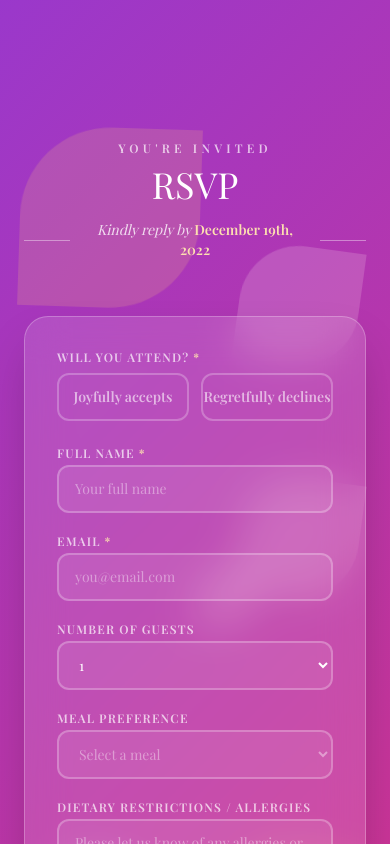
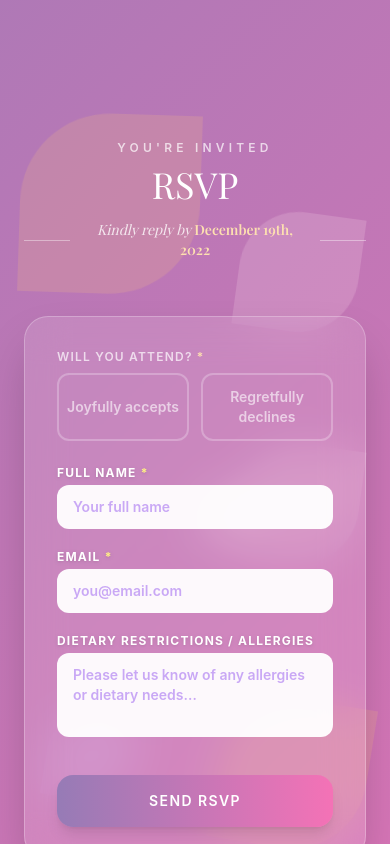
Before and after one commit to 12ripvanwinkle/Stebbie, a React (Vite) app: page / in a window 390 px wide. Shown: the part 800-1644 px from the top of the page. Built offline with nearby package versions, Linux system fonts and the light colour scheme; a web font is replaced by a local one.

Commit message:
adjusted the color scheme

```diff
--- a/src/Footer.jsx
+++ b/src/Footer.jsx
@@ -4,8 +4,8 @@ const Footer = () => {
   return (
     <footer className="relative py-24 overflow-hidden text-center text-white">
       <div className="text-4xl mb-4">🌸</div>
-      <h2 className="font-serif italic text-3xl mb-2">Barbie & Ken</h2>
-      <p className="font text-violet-700 text-md tracking-widest uppercase">14th June 2025 · Barbie House, Barbie world</p>
+      <h2 className="font-serif italic text-violet-900 text-3xl mb-2">Barbie & Ken</h2>
+      <p className="font text-lilac-700 text-md tracking-widest text-white uppercase">14th June 2025 · Barbie House, Barbie world</p>
       <p className="font-sans text-white/50 text-xs mt-6">Made with Code ♡</p>
     </footer>
   )
--- a/src/Navbar.jsx
+++ b/src/Navbar.jsx
@@ -54,7 +54,7 @@ const Navbar = () => {
             </nav>
 
             {/* RSVP Button */}
-            <a href="#contact" className='contact-btn group'>
+            <a href="#rsvp" className='contact-btn group'>
                 <div className="inner">
                     <span>RSVP</span>
                 </div>
--- a/src/constants/index.js
+++ b/src/constants/index.js
@@ -13,7 +13,7 @@ const navlinks = [
     },
     {
         name: "Honeymoon Fund",
-        link: "#fund",
+        link: "#gifts",
     },
     {
         name: "FAQs",
--- a/src/index.css
+++ b/src/index.css
@@ -2,7 +2,30 @@
 @import "tailwindcss";
 
 @theme{
-  --color-violet-50: #f5f0ff;
+  --color-lilac-50: #f9f5ff;
+  --color-lilac-100: #f0e6ff;
+  --color-lilac-200: #e0ccff;
+  --color-lilac-300: #c9a8f5;
+  --color-lilac-400: #b07fe0;
+  --color-lilac-500: #967bb6;
+  --color-lilac-600: #7d5fa0;
+
+  --color-babypink-50: #fff5f9;
+  --color-babypink-100: #ffe6f0;
+  --color-babypink-200: #ffcce0;
+  --color-babypink-300: #ffaacf;
+  --color-babypink-400: #f98dbb;
+  --color-babypink-500: #f472b6;
+  --color-babypink-600: #db5fa3;
+
+  --color-lavender-50: #fdf5fb;
+  --color-lavender-100: #f9e8f7;
+  --color-lavender-200: #f3d0f0;
+  --color-lavender-300: #e8b4e8;
+  --color-lavender-400: #d896d8;
+  --color-lavender-500: #c478c4;
+
+    --color-violet-50: #f5f0ff;
   --color-violet-100: #ede0ff;
   --color-violet-200: #d8bfff;
   --color-violet-300: #b891fa;
@@ -25,8 +48,8 @@
   --color-softserve-400: #f9a825;
   --color-softserve-500: #e08f00;
 
-  --color-cream: #fdf6ee;
-  --color-parchment: #faf0e6;
+  --color-cream: #fdf5fc;
+  --color-parchment: #f7edf6;
 
   --font-serif: "Playfair Display", serif;
   --font: "Lato", sans-serif;
@@ -34,29 +57,34 @@
 
 /* Base */
 body {
-  background-color: #fdf6ee;
+  background-color: #fdf5fc;
   font-family: 'Playfair Display', serif;
+  color: #7d5fa0;
+}
+
+html {
+  scroll-behavior: smooth;
 }
 
 /* Gradients */
 .gradient-hero {
-  background: linear-gradient(135deg, #7c3aed 0%, #f0326a 45%, #fcc97a 100%);
+  background: linear-gradient(135deg, #967bb6 0%, #f472b6 45%, #e8b4e8 100%);
 }
 
 .gradient-section {
-  background: linear-gradient(160deg, #f5f0ff 0%, #fff0f5 60%, #fef9f0 100%);
+  background: linear-gradient(160deg, #f9f5ff 0%, #fff5f9 60%, #fdf5fb 100%);
 }
 
 .gradient-card {
-  background: linear-gradient(135deg, #ede0ff 0%, #ffe0ec 100%);
+  background: linear-gradient(135deg, #f0e6ff 0%, #ffe6f0 100%);
 }
 
 .gradient-btn {
-  background: linear-gradient(90deg, #7c3aed, #f0326a);
+  background: linear-gradient(90deg, #967bb6, #f472b6);
 }
 
 .gradient-btn:hover {
-  background: linear-gradient(90deg, #6d28d9, #d41453);
+  background: linear-gradient(90deg, #7d5fa0, #db5fa3);
 }
 
 /* Floating petals */
@@ -82,7 +110,7 @@ body {
 }
 
 .nav-link:hover {
-  color: #f0326a;
+  color: #f472b6;
 }
 
 /* Section animation */
@@ -112,18 +140,24 @@ textarea,
 select {
   outline: none;
   transition: border-color 0.2s, box-shadow 0.2s;
+  color: #7d5fa0;
+}
+
+input::placeholder,
+textarea::placeholder {
+  color: #c9a8f5;
 }
 
 input:focus,
 textarea:focus,
 select:focus {
-  border-color: #b891fa !important;
-  box-shadow: 0 0 0 3px rgba(184, 145, 250, 0.18);
+  border-color: #c9a8f5 !important;
+  box-shadow: 0 0 0 3px rgba(201, 168, 245, 0.18);
 }
 
 /* Timeline */
 .timeline-dot {
-  background: linear-gradient(135deg, #7c3aed, #f0326a);
+  background: linear-gradient(135deg, #967bb6, #f472b6);
 }
 
 /* Copy pill */
@@ -160,8 +194,8 @@ select:focus {
           @apply relative;
 
           span {
-            @apply transition-colors duration-300  text-base md:text-xl;
-            color: var(--color-softserve-100);
+            @apply transition-colors duration-300 text-base md:text-xl;
+            color: var(--color-lavender-100);
           }
 
           .underline {
@@ -178,12 +212,11 @@ select:focus {
   .inner {
     @apply px-5 py-2 rounded-lg transition-colors duration-300;
 
-    /* Use theme colors instead of hard-coded white/black/orange */
-    background-color: var(--color-flamingo-500);
-    color: var(--color-black, #000);
+    background-color: var(--color-babypink-500);
+    color: #fff;
 
     &:hover {
-      background-color: var(--color-violet-500);
+      background-color: var(--color-lilac-500);
       color: var(--color-cream);
     }
 
@@ -197,6 +230,7 @@ select:focus {
   }
 }
 }
+
 /* For The logo image */
 .logo-img {
   width: 100%;
@@ -217,6 +251,7 @@ select:focus {
     max-width: 120px;
   }
 }
+
 /* Gradient wrapper fade-out into cream */
 .gradient-hero-wrapper::after {
   content: '';
--- a/src/sections/Hero.jsx
+++ b/src/sections/Hero.jsx
@@ -19,7 +19,7 @@ const Hero = () => {
                 Together with their families
             </p>
             <h1 className="font-serif text-white text-6xl md:text-8xl leading-tight mb-4">
-                Barbie <br/><span className="italic text-softserve-200">&amp;</span><br/>Ken
+                Barbie <br/><span className="italic text-lavender-200">&amp;</span><br/>Ken
             </h1>
             <p className="font text-white/90 text-sm tracking-widest uppercase mt-4">
                 Request the honour of your presence
--- a/src/sections/RSVP.jsx
+++ b/src/sections/RSVP.jsx
@@ -1,16 +1,45 @@
 import React from 'react'
-import { useState, } from 'react';
+import { useState } from 'react';
 import { petals } from '../constants';
 
+const GOOGLE_SHEET_URL = 'https://script.google.com/macros/s/AKfycby8gbzzSd_sM5dwFRa7fhsP-Pd9wPNq7FJBrXo3m2AUDOkZG8nqns0HHWsHfnqgGuCgXw/exec';
+
 const RSVP = () => {
-  const [form, setForm] = useState({ name: '', email: '', guests: '1', meal: '', dietary: '', attending: '' });
+  const [form, setForm] = useState({
+    name: '', email: '', guests: '1',
+    meal: '', dietary: '', attending: ''
+  });
   const [submitted, setSubmitted] = useState(false);
+  const [loading,   setLoading]   = useState(false);
+  const [error,     setError]     = useState('');
+
   const set = (k, v) => setForm(p => ({ ...p, [k]: v }));
 
-  const submit = () => {
-    if (!form.name || !form.email || !form.attending) return alert('Please fill in all required fields.');
-    setSubmitted(true);
+  const submit = async () => {
+    if (!form.name || !form.email || !form.attending) {
+      setError('Please fill in all required fields.');
+      return;
+    }
+
+    setLoading(true);
+    setError('');
+
+    try {
+      await fetch(GOOGLE_SHEET_URL, {
+        method:  'POST',
+        mode:    'no-cors',
+        headers: { 'Content-Type': 'application/json' },
+        body:    JSON.stringify(form),
+      });
+      setSubmitted(true);
+    } catch (err) {
+      setError('Something went wrong. Please try again.');
+    } finally {
+      setLoading(false);
+    }
   };
+
+  const isAccepting = form.attending === 'Joyfully accepts';
 
   return (
     <section className="relative py-24 overflow-hidden" id="rsvp">
@@ -33,7 +62,7 @@ const RSVP = () => {
 
         {/* ── Header ── */}
         <div className="text-center mb-14">
-          <p className="font text-white/70 text-xs tracking-[0.35em] uppercase font-semibold mb-2">
+          <p className="font-sans text-white/70 text-xs tracking-[0.35em] uppercase font-semibold mb-2">
             You're Invited
           </p>
           <h2 className="font-serif text-white text-4xl md:text-5xl">
@@ -42,7 +71,10 @@ const RSVP = () => {
           <div className="mt-4 flex items-center justify-center gap-4">
             <span className="h-px w-12 bg-white/40" />
             <p className="font-serif italic text-white/80 text-sm">
-              Kindly reply by <strong className="not-italic font-semibold text-softserve-200">December 19th, 2022</strong>
+              Kindly reply by{' '}
+              <strong className="not-italic font-semibold text-softserve-200">
+                December 19th, 2022
+              </strong>
             </p>
             <span className="h-px w-12 bg-white/40" />
           </div>
@@ -50,23 +82,50 @@ const RSVP = () => {
 
         {/* ── Success State ── */}
         {submitted ? (
-          <div className="text-center py-16 px-8 rounded-3xl shadow-2xl"
-            style={{ background: 'rgba(255,255,255,0.15)', backdropFilter: 'blur(16px)', border: '1px solid rgba(255,255,255,0.3)' }}>
-            <div className="text-5xl mb-4">💌</div>
-            <h3 className="font-serif text-3xl text-white mb-2">Thank you, {form.name}!</h3>
-            <p className="font text-white/70 text-sm">
-              We've received your RSVP and can't wait to celebrate with you.
-            </p>
+          <div
+            className="text-center py-16 px-8 rounded-3xl shadow-2xl"
+            style={{
+              background:    'rgba(255,255,255,0.15)',
+              backdropFilter:'blur(16px)',
+              border:        '1px solid rgba(255,255,255,0.3)',
+            }}
+          >
+            {isAccepting ? (
+              <>
+                <div className="text-5xl mb-4">🎉</div>
+                <h3 className="font-serif text-3xl text-white mb-2">
+                  See you there, {form.name}!
+                </h3>
+                <p className="font-sans text-white/70 text-sm">
+                  We're so excited to celebrate with you. Get ready for a night to remember! 💕
+                </p>
+              </>
+            ) : (
+              <>
+                <div className="text-5xl mb-4">🥹</div>
+                <h3 className="font-serif text-3xl text-white mb-2">
+                  We'll miss you, {form.name}.
+                </h3>
+                <p className="font-sans text-white/70 text-sm">
+                  We're sad you can't make it, but we're grateful you let us know. You'll be with us in spirit. 🤍
+                </p>
+              </>
+            )}
           </div>
 
         ) : (
 
           /* ── Form Card ── */
-          <div className="rounded-3xl shadow-2xl p-8 md:p-12"
-            style={{ background: 'rgba(255,255,255,0.12)', backdropFilter: 'blur(20px)', border: '1px solid rgba(255,255,255,0.25)' }}>
-
+          <div
+            className="rounded-3xl shadow-2xl p-8 md:p-12"
+            style={{
+              background:    'rgba(255,255,255,0.12)',
+              backdropFilter:'blur(20px)',
+              border:        '1px solid rgba(255,255,255,0.25)',
+            }}
+          >
             {/* Attending toggle */}
-            <label className="block font text-xs text-white/70 tracking-widest uppercase font-semibold mb-2">
+            <label className="block font-sans text-xs text-white/70 tracking-widest uppercase font-semibold mb-2">
               Will you attend? <span className="text-softserve-200">*</span>
             </label>
             <div className="flex gap-3 mb-6">
@@ -74,74 +133,42 @@ const RSVP = () => {
                 <button
                   key={opt}
                   onClick={() => set('attending', opt)}
-                  className="flex-1 py-3 rounded-xl border-2 font text-sm font-semibold transition-all"
+                  className="flex-1 py-3 rounded-xl border-2 font-sans text-sm font-semibold transition-all"
                   style={form.attending === opt
                     ? { borderColor: '#fcc97a', background: 'rgba(252,201,122,0.2)', color: '#fcc97a' }
-                    : { borderColor: 'rgba(255,255,255,0.25)', color: 'rgba(255,255,255,0.6)' }}
+                    : { borderColor: 'rgba(255,255,255,0.25)', color: 'rgba(255,255,255,0.6)' }
+                  }
                 >
                   {opt}
                 </button>
               ))}
             </div>
 
-            {/* Grid fields */}
+            {/* Name & Email */}
             <div className="grid grid-cols-1 md:grid-cols-2 gap-5">
               {[
-                { label: 'Full Name',    key: 'name',  type: 'text',  placeholder: 'Your full name',  required: true },
-                { label: 'Email',        key: 'email', type: 'email', placeholder: 'you@email.com',   required: true },
+                { label: 'Full Name', key: 'name',  type: 'text',  placeholder: 'Your full name', required: true },
+                { label: 'Email',     key: 'email', type: 'email', placeholder: 'you@email.com',  required: true },
               ].map(({ label, key, type, placeholder, required }) => (
                 <div key={key}>
-                  <label className="block font text-xs text-white/70 tracking-widest uppercase font-semibold mb-1">
-                    {label} {required && <span className="text-softserve-200">*</span>}
+                  <label className="block font-sans text-xs text-white tracking-widest uppercase font-bold mb-1 drop-shadow">
+                    {label} {required && <span className="text-yellow-200">*</span>}
                   </label>
                   <input
                     type={type}
                     value={form[key]}
                     onChange={e => set(key, e.target.value)}
                     placeholder={placeholder}
-                    className="w-full rounded-xl px-4 py-3 font text-sm text-white placeholder-white/40 bg-transparent border-2 outline-none focus:border-softserve-300 transition-all"
-                    style={{ borderColor: 'rgba(255,255,255,0.25)', background: 'rgba(255,255,255,0.08)' }}
+                    className="w-full rounded-xl px-4 py-3 font-sans text-sm font-semibold text-gray-800 placeholder-gray-400 border-0 outline-none transition-all"
+                    style={{ background: 'rgba(255,255,255,0.95)' }}
                   />
                 </div>
               ))}
-
-              {/* Guests */}
-              <div>
-                <label className="block font text-xs text-white/70 tracking-widest uppercase font-semibold mb-1">
-                  Number of Guests
-                </label>
-                <select
-                  value={form.guests}
-                  onChange={e => set('guests', e.target.value)}
-                  className="w-full rounded-xl px-4 py-3 font text-sm outline-none transition-all"
-                  style={{ borderColor: 'rgba(255,255,255,0.25)', background: 'rgba(255,255,255,0.08)', color: '#fff', border: '2px solid rgba(255,255,255,0.25)' }}
-                >
-                  {['1', '2', '3', '4'].map(n => <option key={n} style={{ color: '#374151' }}>{n}</option>)}
-                </select>
-              </div>
-
-              {/* Meal */}
-              <div>
-                <label className="block font text-xs text-white/70 tracking-widest uppercase font-semibold mb-1">
-                  Meal Preference
-                </label>
-                <select
-                  value={form.meal}
-                  onChange={e => set('meal', e.target.value)}
-                  className="w-full rounded-xl px-4 py-3 font text-sm outline-none transition-all"
-                  style={{ borderColor: 'rgba(255,255,255,0.25)', background: 'rgba(255,255,255,0.08)', color: form.meal ? '#fff' : 'rgba(255,255,255,0.4)', border: '2px solid rgba(255,255,255,0.25)' }}
-                >
-                  <option value="" style={{ color: '#374151' }}>Select a meal</option>
-                  {['Chicken', 'Fish', 'Vegetarian', 'Vegan'].map(m => (
-                    <option key={m} style={{ color: '#374151' }}>{m}</option>
-                  ))}
-                </select>
-              </div>
             </div>
 
             {/* Dietary */}
             <div className="mt-5">
-              <label className="block font text-xs text-white/70 tracking-widest uppercase font-semibold mb-1">
+              <label className="block font-sans text-xs text-white tracking-widest uppercase font-bold mb-1 drop-shadow">
                 Dietary Restrictions / Allergies
               </label>
               <textarea
@@ -149,17 +176,34 @@ const RSVP = () => {
                 onChange={e => set('dietary', e.target.value)}
                 rows={3}
                 placeholder="Please let us know of any allergies or dietary needs…"
-                className="w-full rounded-xl px-4 py-3 font text-sm text-white placeholder-white/40 resize-none outline-none transition-all"
-                style={{ borderColor: 'rgba(255,255,255,0.25)', background: 'rgba(255,255,255,0.08)', border: '2px solid rgba(255,255,255,0.25)' }}
+                className="w-full rounded-xl px-4 py-3 font-sans text-sm font-semibold text-gray-800 placeholder-gray-400 resize-none outline-none transition-all border-0"
+                style={{ background: 'rgba(255,255,255,0.95)' }}
               />
             </div>
+
+            {/* Error message */}
+            {error && (
+              <p className="mt-4 text-center font-sans text-xs font-semibold"
+                style={{ color: '#fcc97a' }}>
+                ⚠ {error}
+              </p>
+            )}
 
             {/* Submit */}
             <button
               onClick={submit}
-              className="mt-8 w-full gradient-btn text-white font font-semibold text-sm tracking-widest uppercase py-4 rounded-2xl shadow-lg hover:shadow-xl transition-all duration-300 hover:scale-[1.02]"
+              disabled={loading}
+              className="mt-8 w-full gradient-btn text-white font-sans font-semibold text-sm tracking-widest uppercase py-4 rounded-2xl shadow-lg hover:shadow-xl transition-all duration-300 hover:scale-[1.02] disabled:opacity-60 disabled:cursor-not-allowed disabled:hover:scale-100"
             >
-              Send RSVP
+              {loading ? (
+                <span className="flex items-center justify-center gap-2">
+                  <svg className="animate-spin h-4 w-4" viewBox="0 0 24 24" fill="none">
+                    <circle className="opacity-25" cx="12" cy="12" r="10" stroke="currentColor" strokeWidth="4"/>
+                    <path className="opacity-75" fill="currentColor" d="M4 12a8 8 0 018-8v8z"/>
+                  </svg>
+                  Sending…
+                </span>
+              ) : 'Send RSVP'}
             </button>
 
           </div>
```
Also changed, not shown: src/sections/Faqs.jsx (+6 -6 lines), src/sections/Gifts.jsx (+13 -13 lines), src/sections/Timeline.jsx (+5 -5 lines), src/sections/Venue.jsx (+8 -8 lines).
